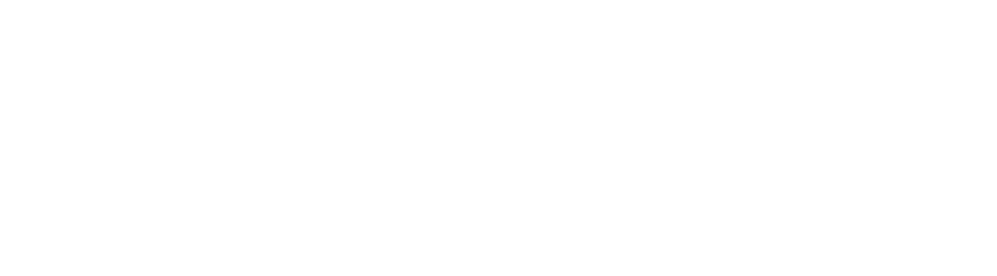
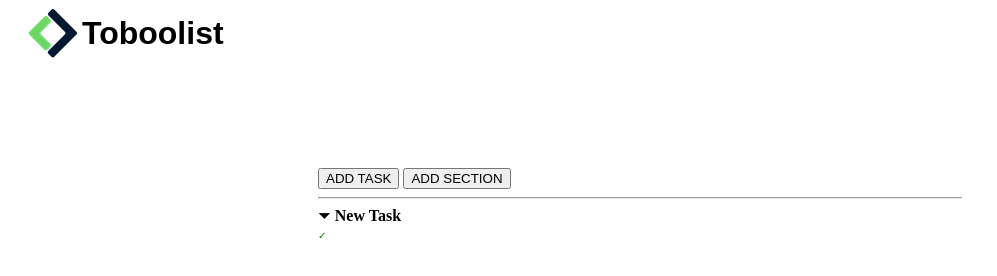
Before and after one commit to DavideTumolo11/html-css-toboolist, a plain HTML site: page index.html in a window 1280 px wide. Shown: the whole page, without its empty margins (0-997 px from the left). Drawn offline with Linux system fonts and the light colour scheme.

Commit message:
add button

```diff
--- a/css/style.css
+++ b/css/style.css
@@ -0,0 +1,41 @@
+.logo {
+    vertical-align: middle;
+    padding-left: 20px;
+
+}
+
+.titolo {
+    display: inline;
+    vertical-align: middle;
+    font-weight: bold;
+    font-family: Arial;
+
+}
+
+.debug main {
+
+    margin: 100px 300px;
+    padding: 10px;
+    background-color: white
+
+
+}
+
+#add_task {
+
+    background-color: #38a8e1;
+}
+
+#add_section {
+
+    background-color: #38a8e1;
+}
+
+.debug footer {
+
+}
+
+
+#toboolist {
+    font-size: 50px;
+}
--- a/index.html
+++ b/index.html
@@ -3,22 +3,55 @@
 <head>
     <meta charset="UTF-8">
     <meta name="viewport" content="width=device-width, initial-scale=1.0">
-    <title>html-css-toboolist</title>
+    <title>toboolist</title>
     <link rel="stylesheet" href="./css/style.css">
 </head>
 
 
-<body>
+<body class="debug">
 
     <!-- header -->
 
     <header>
+
+        <img class="logo" src="./img/Logo.png" alt="logo a forma di rombo verde e nero">
+        <h1 class="titolo">Toboolist</h1>
+
 
     </header>
 
     <!-- main -->
 
     <main>
+        <!-- section button -->
+        <section class="button
+        ">
+            <button class="add_task">ADD TASK</button>
+
+            <button class="add_section">ADD SECTION</button>
+
+            <hr>
+
+        </section>
+
+
+        <!-- section new task -->
+
+        <section>
+
+            <span> &#9207;</span>
+            <strong class="new_task">New Task</strong>
+
+            <div>
+                <span style='font-size:10px;color: green;bord;'>&#10003;</span>
+                <div></div>
+            </div>
+
+
+
+
+        </section>
+
 
     </main>
 
```
